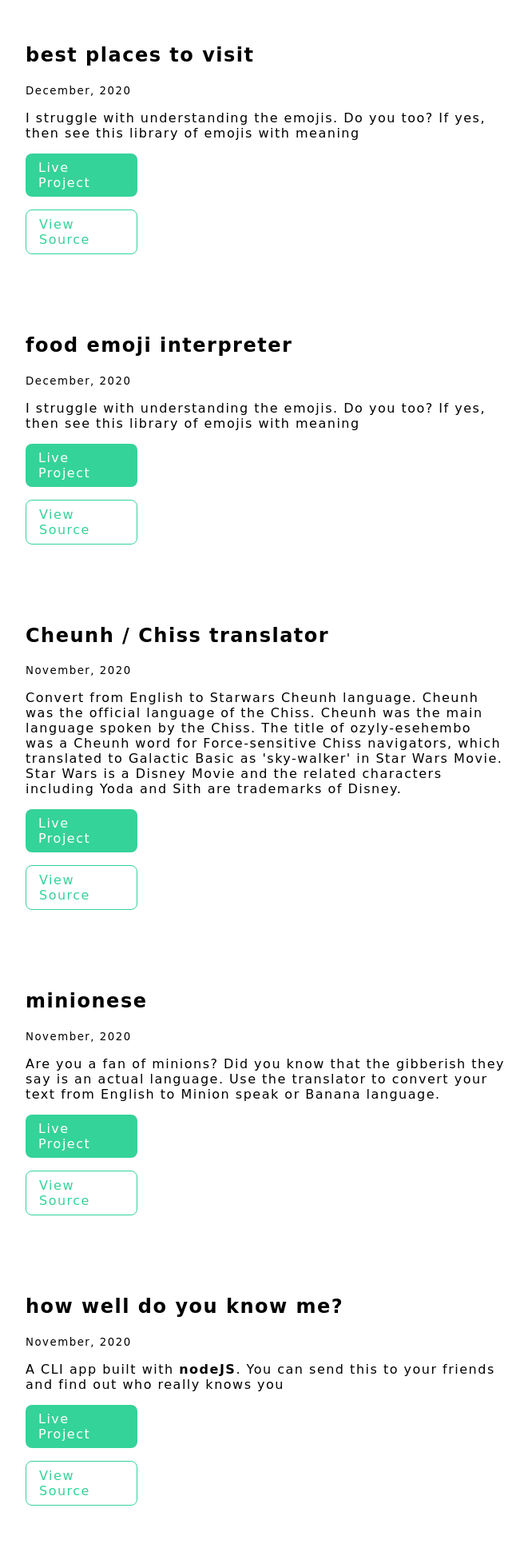
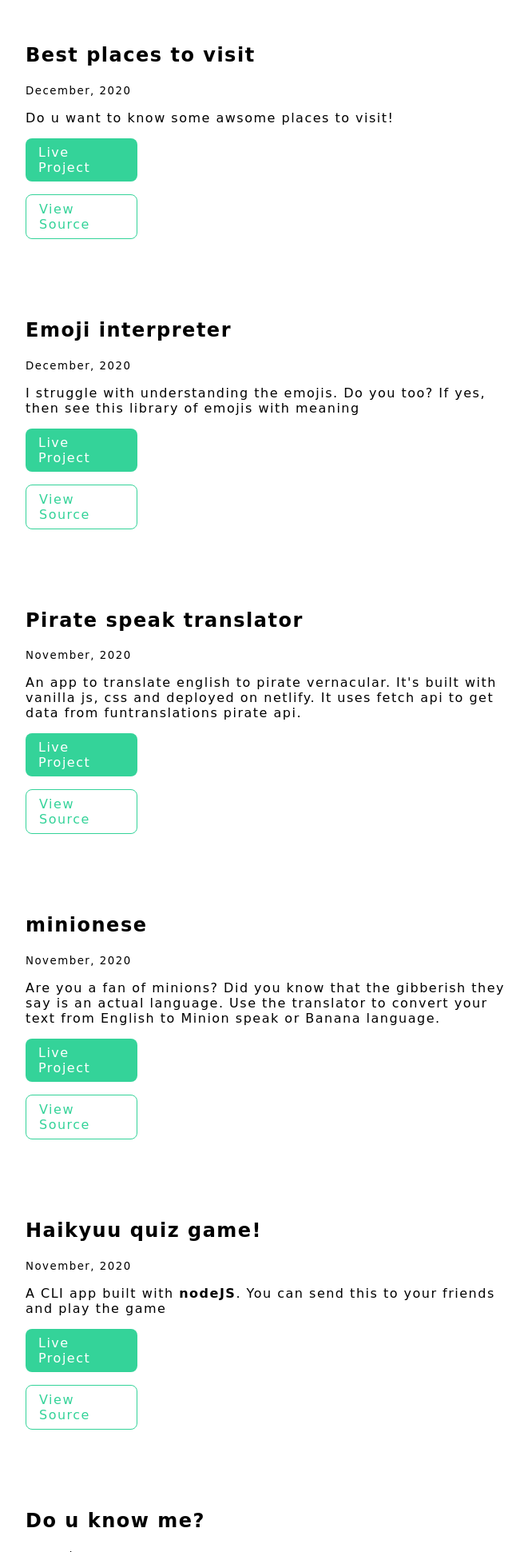
Before and after one commit to manishsom20/Portfolio, a plain HTML site: page projects.html in a window 1280 px wide. Shown: the part 301-2242 px from the top of the page at 80% size, without its empty margins (308-969 px from the left). Drawn offline with Linux system fonts and the light colour scheme.

Commit message:
update: skills

```diff
--- a/projects.html
+++ b/projects.html
@@ -30,12 +30,12 @@
 
         <li>
             <article class="showcase-list container container-center ">
-                <h1>best places to visit</h1>
+                <h1>Best places to visit</h1>
             <small>December, 2020</small>
-            <p>I struggle with understanding the emojis. Do you too? If yes, then see this library of emojis with meaning</p>
+            <p>Do u want to know some awsome places to visit!</p>
 
-            <a class="link link-primary" href="https://kuvw2.csb.app/">Live Project</a>
-            <a class="link link-secondary" href="https://github.com/hiralalp/bestplacesjs">View Source</a>
+            <a class="link link-primary" href="https://zr1fj.csb.app/">Live Project</a>
+            <a class="link link-secondary" href="https://github.com/manishsom20/Fav-place">View Source</a>
 
             </article>
 
@@ -43,12 +43,12 @@
 
         <li>
             <article class="showcase-list container container-center ">
-                <h1>food emoji interpreter</h1>
+                <h1>Emoji interpreter</h1>
             <small>December, 2020</small>
             <p>I struggle with understanding the emojis. Do you too? If yes, then see this library of emojis with meaning</p>
 
-            <a class="link link-primary" href="https://wh61x.csb.app/">Live Project</a>
-            <a class="link link-secondary" href="https://github.com/hiralalp/food-emoji">View Source</a>
+            <a class="link link-primary" href="https://s3ppl.csb.app/">Live Project</a>
+            <a class="link link-secondary" href="https://github.com/manishsom20/Emoji-translator">View Source</a>
 
             </article>
 
@@ -56,12 +56,12 @@
 
         <li>
             <article class="showcase-list container container-center ">
-                <h1>Cheunh / Chiss translator</h1>
+                <h1>Pirate speak translator</h1>
             <small>November, 2020</small>
-            <p>Convert from English to Starwars Cheunh language. Cheunh was the official language of the Chiss. Cheunh was the main language spoken by the Chiss. The title of ozyly-esehembo was a Cheunh word for Force-sensitive Chiss navigators, which translated to Galactic Basic as 'sky-walker' in Star Wars Movie. Star Wars is a Disney Movie and the related characters including Yoda and Sith are trademarks of Disney.</p>
+            <p>An app to translate english to pirate vernacular. It's built with vanilla js, css and deployed on netlify. It uses fetch api to get data from funtranslations pirate api.</p>
 
-            <a class="link link-primary" href="https://starwarstranslator.netlify.app/">Live Project</a>
-            <a class="link link-secondary" href="https://github.com/hiralalp/star-wars-translator">View Source</a>
+            <a class="link link-primary" href="https://wizardly-minsky-0508e0.netlify.app/">Live Project</a>
+            <a class="link link-secondary" href="https://github.com/manishsom20/NeogCamp_lesson4_Part2">View Source</a>
 
             </article>
 
@@ -73,8 +73,8 @@
             <small>November, 2020</small>
             <p>Are you a fan of minions? Did you know that the gibberish they say is an actual language. Use the translator to convert your text from English to Minion speak or Banana language.</p>
 
-            <a class="link link-primary" href="https://miniontranslatortoeng.netlify.app/">Live Project</a>
-            <a class="link link-secondary" href="https://github.com/hiralalp/minions-translatorjs">View Source</a>
+            <a class="link link-primary" href="https://sleepy-meitner-affab3.netlify.app/">Live Project</a>
+            <a class="link link-secondary" href="https://github.com/manishsom20/NeogCamp_lesson4">View Source</a>
 
             </article>
 
@@ -82,12 +82,12 @@
 
         <li>
             <article class="showcase-list container container-center ">
-                <h1>how well do you know me?</h1>
+                <h1>Haikyuu quiz game!</h1>
                 <small>November, 2020</small>
-                <p>A CLI app built with <strong>nodeJS</strong>. You can send this to your friends and find out who really knows you</p>
+                <p>A CLI app built with <strong>nodeJS</strong>. You can send this to your friends and play the game</p>
 
-                <a class="link link-primary" href="https://repl.it/@Hiralalp/neogcamp-ass1-p1?embed=true#index.js">Live Project</a>
-                <a class="link link-secondary" href="https://github.com/hiralalp/js-cli-know-me-app">View Source</a>
+                <a class="link link-primary" href="https://repl.it/@som021100/Quiz-2-final?embed=1&output=1#index.js">Live Project</a>
+                <a class="link link-secondary" href="https://github.com/manishsom20/Quiz-2">View Source</a>
             </article>
 
         </li>
@@ -99,7 +99,7 @@
             <p>Let's see how much u know me.</p>
 
             <a class="link link-primary" href="https://repl.it/@som021100/Quiz1-final?embed=1&output=1#index.js">Live Project</a>
-            <a class="link link-secondary" href="https://github.com/hiralalp/js-cli-quiz-app">View Source</a>
+            <a class="link link-secondary" href="https://github.com/manishsom20/Quiz1">View Source</a>
             </article>
 
         </li>
```
